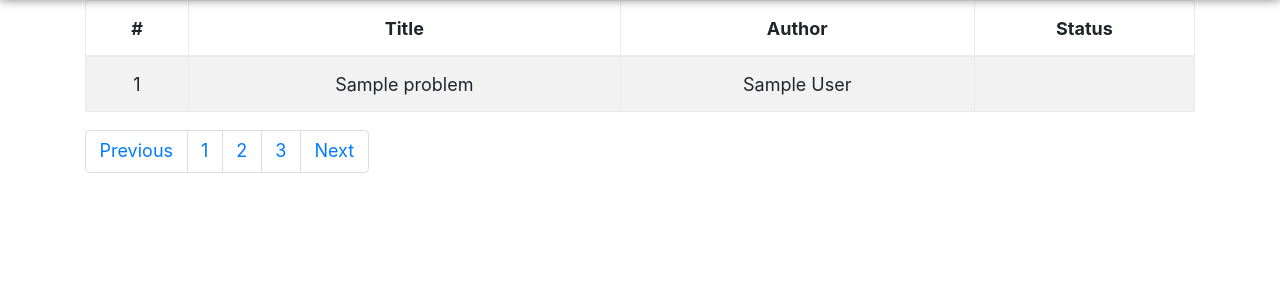
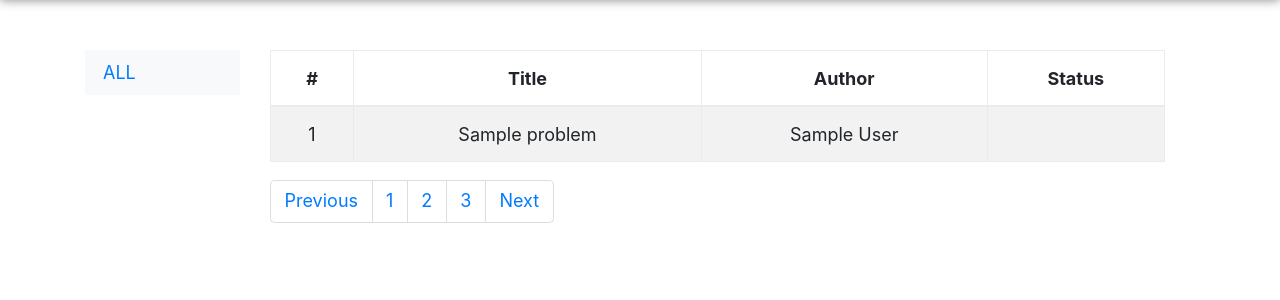
Before and after one commit to charlie890414/online_judge, a Django app: template templates/collection.html in a window 1280 px wide. Shown: the part 63-363 px from the top of the page. Run offline with Django 3.2, Linux system fonts and the light colour scheme; the template is opened without the code that fills it: most values are stand-ins (such as "Sample title", 1, 10 or a date in 2020); some libraries are stand-ins or nearby versions.

Commit message:
info page add

```diff
--- a/judge/admin.py
+++ b/judge/admin.py
@@ -3,7 +3,7 @@ from .models import *
 # Register your models here.
 
 class showmember(admin.ModelAdmin):
-    list_display = ('name','email','AC','AC_problem') # list
+    list_display = ('name','email','AC','AC_problem','choice') # list
 
 class shownew(admin.ModelAdmin):
     list_display = ('title', 'contain') # list
--- a/judge/models.py
+++ b/judge/models.py
@@ -20,7 +20,7 @@ class member(models.Model):
     )
     choice = MultiSelectField(choices=LANGUAGE_CHOICES, blank=True)
     create = models.DateTimeField(auto_now_add=True)
-    edit = models.DateTimeField(auto_now=True)
+    update = models.DateTimeField(auto_now=True)
 
     def __str__(self):
         return self.name
--- a/judge/views.py
+++ b/judge/views.py
@@ -126,3 +126,5 @@ def status(request):
             return render(request, 'status.html', {'login':True,"submission":obj,'name':member.get_name(request)})
     except:
         return render(request, 'status.html', {"submission":obj})
+def info(request):
+    return render(request, 'info.html')
--- a/online_judge/urls.py
+++ b/online_judge/urls.py
@@ -32,4 +32,5 @@ urlpatterns = [
     url(r'^submit', submits),
     url(r'^collection', collection),
     url(r'^status', status),
+    url(r'^info', info),
 ]+ static(STATIC_URL, document_root=STATIC_URL)
--- a/templates/collection.html
+++ b/templates/collection.html
@@ -6,7 +6,18 @@
     </head>
     <body>
         {% include "navbar.html" %}
-        <div class="container">
+        <div class="container" style="margin-top:50px;">
+            <div class="row">
+                <div class="col-2">
+                    <nav class="bg-light sidebar">
+                            <ul class="nav nav-pills flex-column">
+                                <li class="nav-item">
+                                    <a class="nav-link" href="#">ALL</a>
+                                </li>
+                            </ul>
+                        </nav>
+                </div>
+                <div class="col">
                         <div class="table-responsive">
                                 <table class="table table-striped table-bordered">
                                     <thead>
@@ -39,6 +50,9 @@
                                 </ul>
                             </nav>
                 </div>
+            </div>
+
+        </div>
 
     </body>
 </html>
--- a/templates/index.html
+++ b/templates/index.html
@@ -7,7 +7,7 @@
 		{% include "navbar.html" %}
 		<div class="jumbotron">
 			<h1 class="display-4">Welcome to SSInRC Online Judge !</h1>
-			<p class="lead">This is a Online Judge System for SSInRC's members.</p>
+			<p class="lead">This is an Online Judge System for SSInRC's members.</p>
 			<hr class="my-4">
 			<p class="lead">
 			  <a class="btn btn-primary btn-lg" href="https://github.com/charlie890414/online_judge" role="button">Learn more</a>
--- a/templates/navbar.html
+++ b/templates/navbar.html
@@ -7,7 +7,7 @@
     </button>
     <div class="collapse navbar-collapse justify-content-between" id="navbarNavAltMarkup">
       <div class="navbar-nav">
-        <a class="nav-item nav-link" href="">Info</a>
+        <a class="nav-item nav-link" href="/info">Info</a>
         <a class="nav-item nav-link" href="/rank=1">Rank</a>
         <a class="nav-item nav-link" href="/status">Status</a>
         <a class="nav-item nav-link" href="/collection">Collection</a>
--- a/templates/rank.html
+++ b/templates/rank.html
@@ -6,7 +6,7 @@
     </head>
     <body>
         {% include "navbar.html" %}
-        <div class="container">
+        <div class="container" style="margin-top:50px;">
             <div class="table-responsive">
                 <table class="table table-striped table-bordered">
                     <thead>
@@ -23,7 +23,7 @@
                             <td align="center">{{ u.id }}</td>
                             <td align="center"><a href="/profile={{ u.name }}" style="color:black;">{{ u.name }}</a> </td>
                             <td align="center">{{ u.AC }}</td>
-                            <td align="center">{{ u.edit }}</td>
+                            <td align="center">{{ u.update }}</td>
                         </tr>
                         {% endfor %}
                     </tbody>
--- a/templates/status.html
+++ b/templates/status.html
@@ -6,7 +6,7 @@
     </head>
     <body>
         {% include "navbar.html" %}
-        <div class="container">
+        <div class="container" style="margin-top:50px;">
             <div class="table-responsive">
                 <table class="table table-striped table-bordered">
                     <thead>
```
Also changed, not shown: templates/info.html (added, +13 -0 lines), judge/migrations/0006_auto_20170929_1236.py (added). Lines whose indentation alone changed are shown as unchanged.
